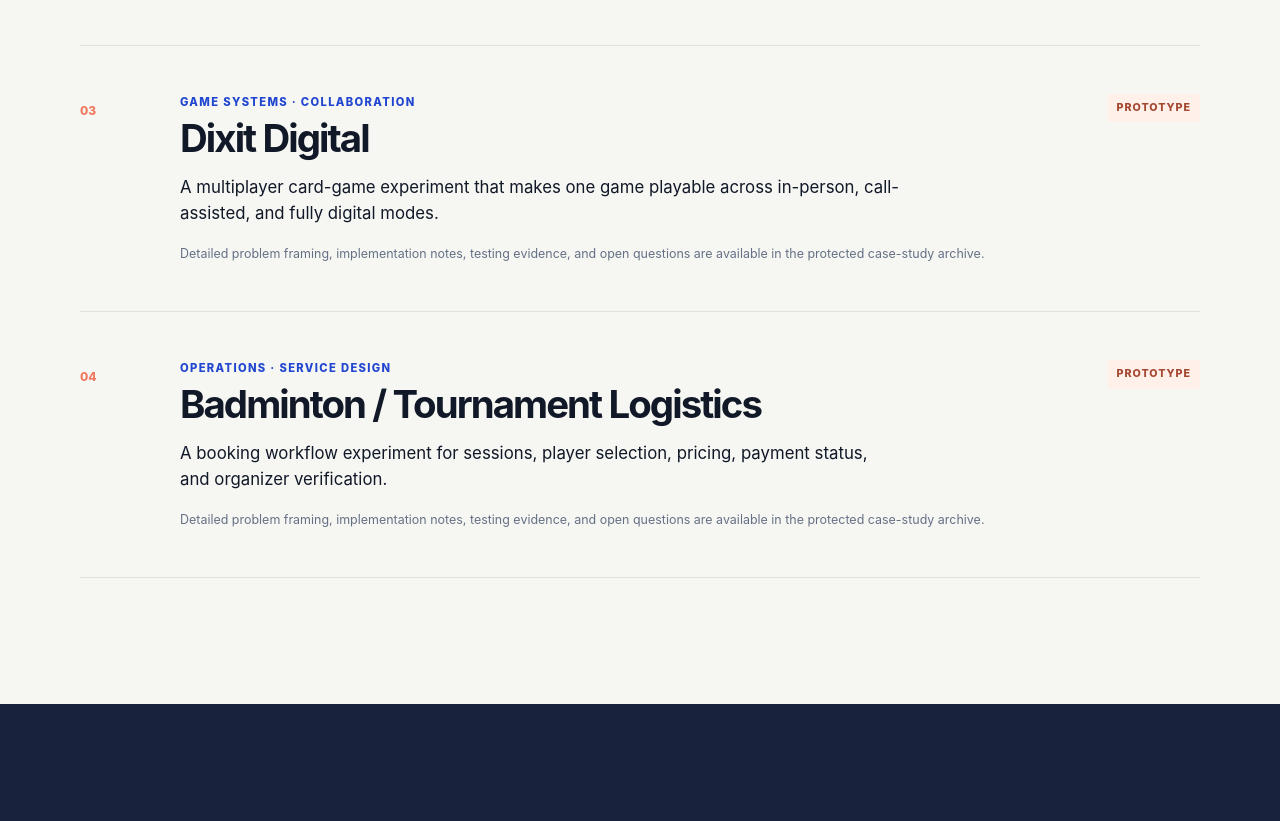
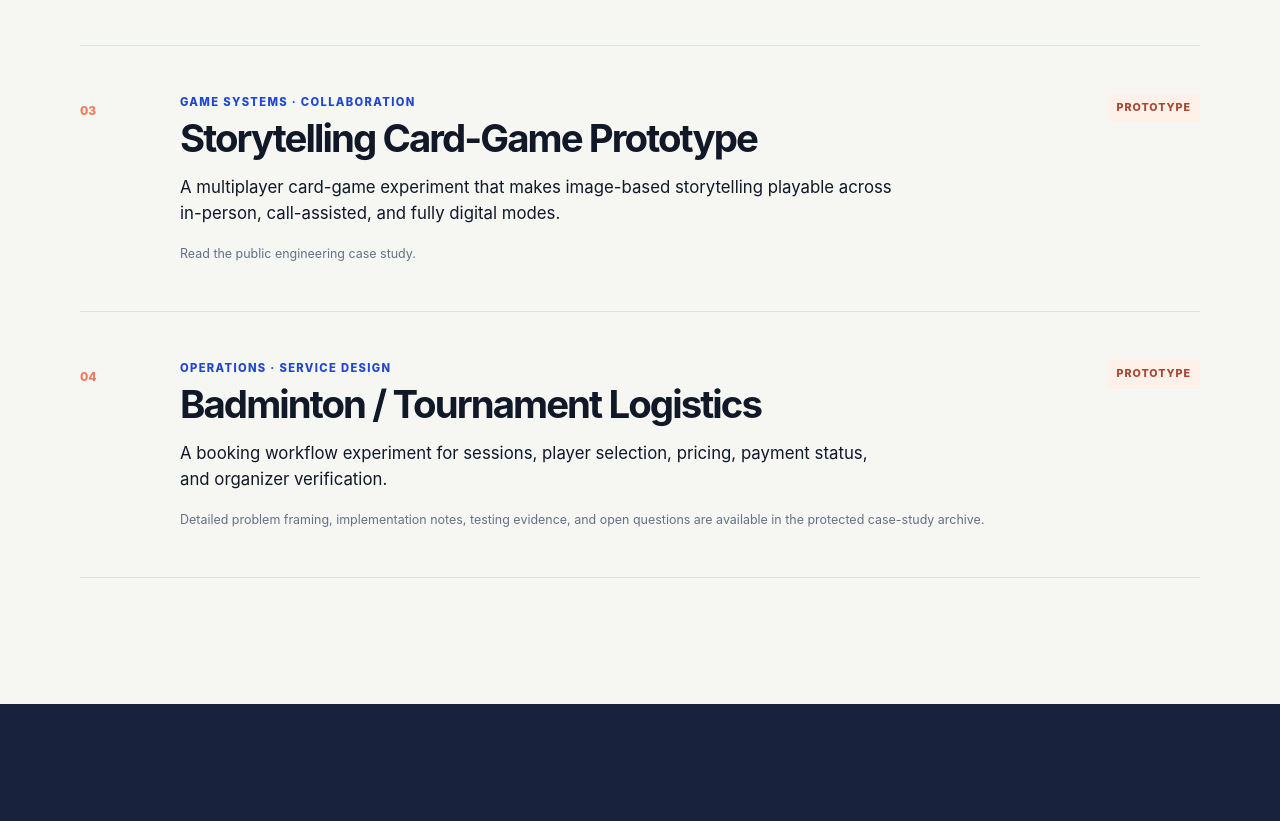
Before and after one commit to racheltangxn/rachel-portfolio, a plain HTML site: page index.html in a window 1280 px wide. Shown: the part 1859-2680 px from the top of the page. Drawn offline with Linux system fonts and the light colour scheme.

Commit message:
docs: link public storytelling game case study

```diff
--- a/index.html
+++ b/index.html
@@ -25,7 +25,7 @@
     <div class="case-list">
       <article class="case-study"><div class="case-number">01</div><div><div class="case-header"><div><p class="case-type">Automation · content systems</p><h3>Universal Web Saver</h3></div><span class="status built">Built</span></div><p class="case-summary">A Cloud Run service for saving supported web, social, and video content into Notion with extraction, transcription, tagging, and duplicate protection.</p><p class="summary-note">Detailed problem framing, implementation notes, testing evidence, and open questions are available in the protected case-study archive.</p></div></article>
       <article class="case-study"><div class="case-number">02</div><div><div class="case-header"><div><p class="case-type">Product design · offline-first</p><h3>Gigging Musicians PWA</h3></div><span class="status built">Built</span></div><p class="case-summary">A mobile-first workspace for musicians to manage sheet music, build setlists, and perform with full-screen PDF charts.</p><p class="summary-note">Detailed problem framing, implementation notes, testing evidence, and open questions are available in the protected case-study archive.</p></div></article>
-      <article class="case-study"><div class="case-number">03</div><div><div class="case-header"><div><p class="case-type">Game systems · collaboration</p><h3>Dixit Digital</h3></div><span class="status prototype">Prototype</span></div><p class="case-summary">A multiplayer card-game experiment that makes one game playable across in-person, call-assisted, and fully digital modes.</p><p class="summary-note">Detailed problem framing, implementation notes, testing evidence, and open questions are available in the protected case-study archive.</p></div></article>
+      <article class="case-study"><div class="case-number">03</div><div><div class="case-header"><div><p class="case-type">Game systems · collaboration</p><h3>Storytelling Card-Game Prototype</h3></div><span class="status prototype">Prototype</span></div><p class="case-summary">A multiplayer card-game experiment that makes image-based storytelling playable across in-person, call-assisted, and fully digital modes.</p><p class="summary-note">Read the <a href="https://github.com/racheltangxn/storytelling-card-game-case-study" target="_blank" rel="noopener">public engineering case study</a>.</p></div></article>
       <article class="case-study"><div class="case-number">04</div><div><div class="case-header"><div><p class="case-type">Operations · service design</p><h3>Badminton / Tournament Logistics</h3></div><span class="status prototype">Prototype</span></div><p class="case-summary">A booking workflow experiment for sessions, player selection, pricing, payment status, and organizer verification.</p><p class="summary-note">Detailed problem framing, implementation notes, testing evidence, and open questions are available in the protected case-study archive.</p></div></article>
     </div>
   </section>
```
